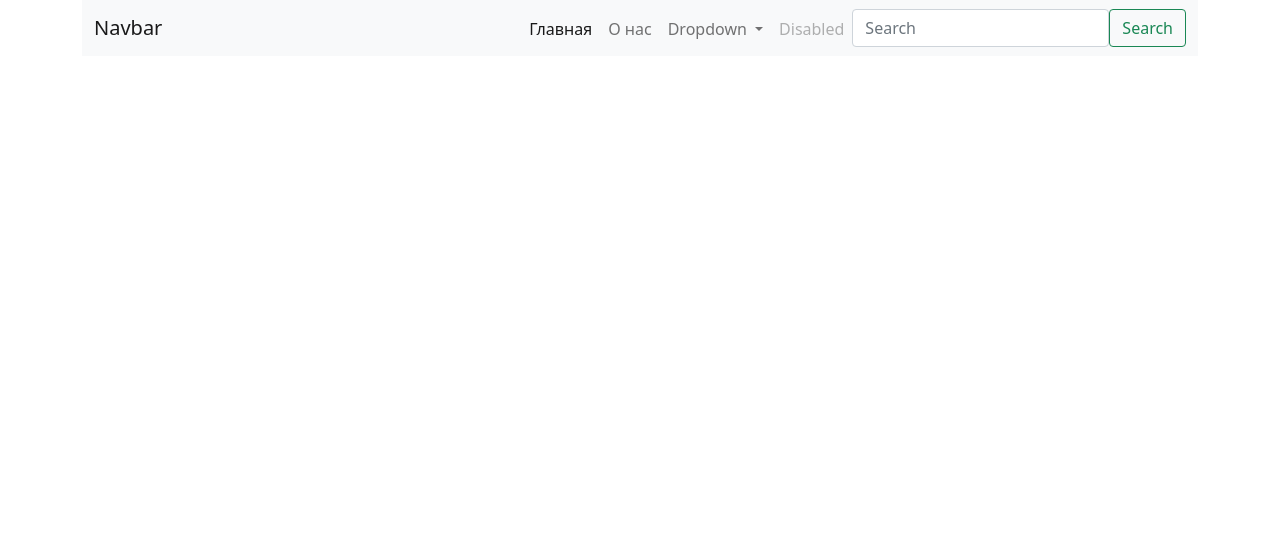
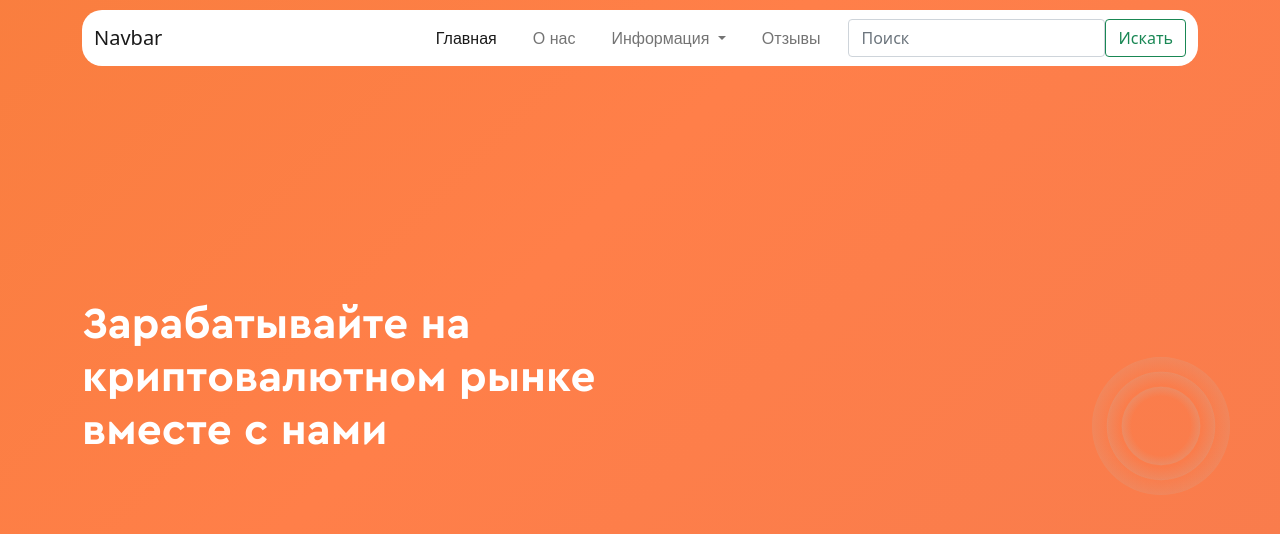
Before and after one commit to SHALFY007/cryptoSite, a plain HTML site: page index.html in a window 1280 px wide. Drawn offline with nearby package versions, Linux system fonts and the light colour scheme.

Commit message:
Добавил шрифты и приступил к верхней контентной части

```diff
--- a/index.html
+++ b/index.html
@@ -5,6 +5,8 @@
     <meta http-equiv="X-UA-Compatible" content="IE=edge">
     <meta name="viewport" content="width=device-width, initial-scale=1.0">
     <title>Crypto</title>
+    <link rel="preconnect" href="https://fonts.googleapis.com">
+    <link rel="preconnect" href="https://fonts.gstatic.com" crossorigin>
     <link rel="stylesheet" href="https://cdn.jsdelivr.net/npm/bootstrap@5.1.3/dist/css/bootstrap.min.css" integrity="sha384-1BmE4kWBq78iYhFldvKuhfTAU6auU8tT94WrHftjDbrCEXSU1oBoqyl2QvZ6jIW3" crossorigin="anonymous">
     <link rel="stylesheet" href="style.css">
 </head>
@@ -28,23 +30,23 @@
                         </li>
                         <li class="nav-item dropdown">
                           <a class="nav-link dropdown-toggle" href="#" id="navbarDropdown" role="button" data-toggle="dropdown" aria-expanded="false">
-                            Dropdown
+                            Информация
                           </a>
                           <ul class="dropdown-menu" aria-labelledby="navbarDropdown">
-                            <li><a class="dropdown-item" href="#">Action</a></li>
-                            <li><a class="dropdown-item" href="#">Another action</a></li>
+                            <li><a class="dropdown-item" href="#">Пошаговая инструкция</a></li>
+                            <li><a class="dropdown-item" href="#">Заработок без вложений</a></li>
                             <li><hr class="dropdown-divider"></li>
-                            <li><a class="dropdown-item" href="#">Something else here</a></li>
+                            <li><a class="dropdown-item" href="#">Вопрос-ответ</a></li>
                           </ul>
                         </li>
                         <li class="nav-item">
-                          <a class="nav-link disabled" href="#" tabindex="-1" aria-disabled="true">Disabled</a>
+                          <a class="nav-link" href="#" tabindex="-1" aria-disabled="true">Отзывы</a>
                         </li>
 
 
                     <form class="d-flex">
-                      <input class="form-control mr-2" type="search" placeholder="Search" aria-label="Search">
-                      <button class="btn btn-outline-success" type="submit">Search</button>
+                      <input class="form-control mr-2" type="search" placeholder="Поиск" aria-label="Search">
+                      <button class="btn btn-outline-success" type="submit">Искать</button>
                     </form>
                   </div>
                 </div>
@@ -52,6 +54,35 @@
         </div>
 
     </header>
+    <main class="main">
+      <svg class='circle' xmlns="http://www.w3.org/2000/svg" width="1378" height="1378" viewBox="0 0 1378 1378" fill="none">
+        <circle opacity="0.2" cx="689" cy="689" r="689" fill="url(#paint0_radial)"/>
+        <circle opacity="0.21" cx="689" cy="689" r="688.5" stroke="#97E6FF"/>
+        <circle opacity="0.25" cx="689" cy="689" r="542" fill="url(#paint1_radial)"/>
+        <circle opacity="0.21" cx="689" cy="689" r="541.5" stroke="#97E6FF"/>
+        <circle opacity="0.3" cx="689" cy="689" r="393" fill="url(#paint2_radial)"/>
+        <circle opacity="0.21" cx="689" cy="689" r="392.5" stroke="#97E6FF"/>
+        <defs>
+        <radialGradient id="paint0_radial" cx="0" cy="0" r="1" gradientUnits="userSpaceOnUse" gradientTransform="translate(689 689) rotate(90) scale(889.53 886.246)">
+        <stop offset="0.583333" stop-color="#97E6FF" stop-opacity="0"/>
+        <stop offset="1" stop-color="#97E6FF"/>
+        </radialGradient>
+        <radialGradient id="paint1_radial" cx="0" cy="0" r="1" gradientUnits="userSpaceOnUse" gradientTransform="translate(689 689) rotate(90) scale(699.746 697.163)">
+        <stop offset="0.583333" stop-color="#97E6FF" stop-opacity="0"/>
+        <stop offset="1" stop-color="#97E6FF"/>
+        </radialGradient>
+        <radialGradient id="paint2_radial" cx="0" cy="0" r="1" gradientUnits="userSpaceOnUse" gradientTransform="translate(689 689) rotate(90) scale(507.381 505.507)">
+        <stop offset="0.583333" stop-color="#97E6FF" stop-opacity="0"/>
+        <stop offset="1" stop-color="#97E6FF"/>
+        </radialGradient>
+        </defs>
+        </svg>
+      <div class="container">
+        <div class="home-text-part">
+          <h1 class="home-text-header">Зарабатывайте на криптовалютном рынке вместе с нами</h1>
+        </div>
+      </div>
+    </main>
 
     <script src="index.js"></script>
     <script src="https://cdn.jsdelivr.net/npm/bootstrap@5.1.3/dist/js/bootstrap.min.js" integrity="sha384-QJHtvGhmr9XOIpI6YVutG+2QOK9T+ZnN4kzFN1RtK3zEFEIsxhlmWl5/YESvpZ13" crossorigin="anonymous"></script>
--- a/index.js
+++ b/index.js
@@ -5,3 +5,13 @@ dropdown.addEventListener('mouseover', () => {
 dropdown.addEventListener('mouseout', () => {
     dropdown.classList.add('dropdown-toggle');
 });*/
+
+const dropdown = document.querySelector('.dropdown');
+const dropdownList = document.querySelector('.dropdown-menu');
+
+dropdown.addEventListener('click', () => {
+    setTimeout(() => {
+        dropdownList.classList.toggle('dropdown-active');
+    }, 50);
+
+});
--- a/style.css
+++ b/style.css
@@ -1,11 +1,65 @@
+@font-face {
+    font-family: 'CeraPro';
+    src: url('fonts/CeraPro-Light.ttf');
+}
+@font-face {
+    font-family: 'CeraPro-Regular';
+    src: url('fonts/CeraPro-RegularItalic.ttf');
+}
+@font-face {
+    font-family: 'CeraPro-Bold';
+    src: url('fonts/CeraPro-Bold.ttf');
+}
 * {
     margin: 0;
     padding: 0;
 }
+body {
+    background: linear-gradient(-45deg, #ee7752, #FF7F49, #EC7C26, #FFA343);
+    background-size: 400% 400%;
+    animation: gradient 15s ease infinite;
+}
+
+@keyframes gradient {
+    0% {
+        background-position: 0% 50%;
+    }
+    50% {
+        background-position: 100% 50%;
+    }
+    100% {
+        background-position: 0% 50%;
+    }
+}
+/*html, body {
+  width: 100%;
+  height:100%;
+}
+
+body {
+    background: linear-gradient(-45deg, #ee7752, #e73c7e, #23a6d5, #23d5ab);
+    background-size: 400% 400%;
+    animation: gradient 15s ease infinite;
+}
+
+@keyframes gradient {
+    0% {
+        background-position: 0% 50%;
+    }
+    50% {
+        background-position: 100% 50%;
+    }
+    100% {
+        background-position: 0% 50%;
+    }
+    #FFA343
+}*/
 .header {
     width: 100%;
     max-width: 1920px;
     display: flex;
+    padding-top: 10px;
+    box-sizing: border-box;
 }
 .container {
     width: 1420px;
@@ -13,20 +67,35 @@
     display: flex;
     flex-direction: column;
 }
-.header-logo {
-    align-self: center;
+.navbar {
+    border-radius: 20px;
+}
+.bg-light {
+    background-color: #fff !important;
+}
+.nav-link {
+    font-family: 'CeraPro-Reguar', sans-serif;
+    /*font-weight: 300;*/
+    margin-right: 20px;
 }
 .navbar-collapse {
     flex-grow: 0;
 }
+.dropdown-active {
+    display: block;
+}
 .nav-item {
     height: 38px;
+    margin-right: 10;
+}
+.nav-item:hover .nav-link {
+    color: #FFA343 !important;
 }
 .nav-item:hover{
-    border-bottom-width: 3px;
+    /*border-bottom-width: 3px;
     border-bottom-style: solid;
-    border-bottom-color: #FFCA10;
-    /*box-sizing: border-box;
+    border-bottom-color: #ccc;
+    box-sizing: border-box;
     top: 2px;
     left: 10px;
     content: "";
@@ -35,3 +104,34 @@
     padding-top: 3px;
     border-bottom: 2px solid #f9dd94;*/
 }
+.circle {
+    position: absolute;
+    z-index: 999;
+    top: -263px;
+    left: 472px;
+    transform: scale(0.1);
+}
+.circle:hover {
+    transform: scale(0.5);
+    transition-duration: 2s;
+
+}
+.main {
+    width: 100%;
+    max-width: 1920px;
+    display: flex;
+    flex-direction: column;
+    height: 750px;
+}
+.home-text-part {
+
+}
+.home-text-header {
+    max-width: 520px;
+    font-family: 'CeraPro-Bold';
+    font-weight: 600;
+    color: #fff;
+    line-height: 1.2em;
+    margin-top: 232px;
+    font-size: 44px;
+}
```
Also changed, not shown: fonts/CeraPro-Bold.ttf (added), fonts/CeraPro-BoldItalic.ttf (added), fonts/CeraPro-Light.ttf (added), fonts/CeraPro-RegularItalic.ttf (added).
